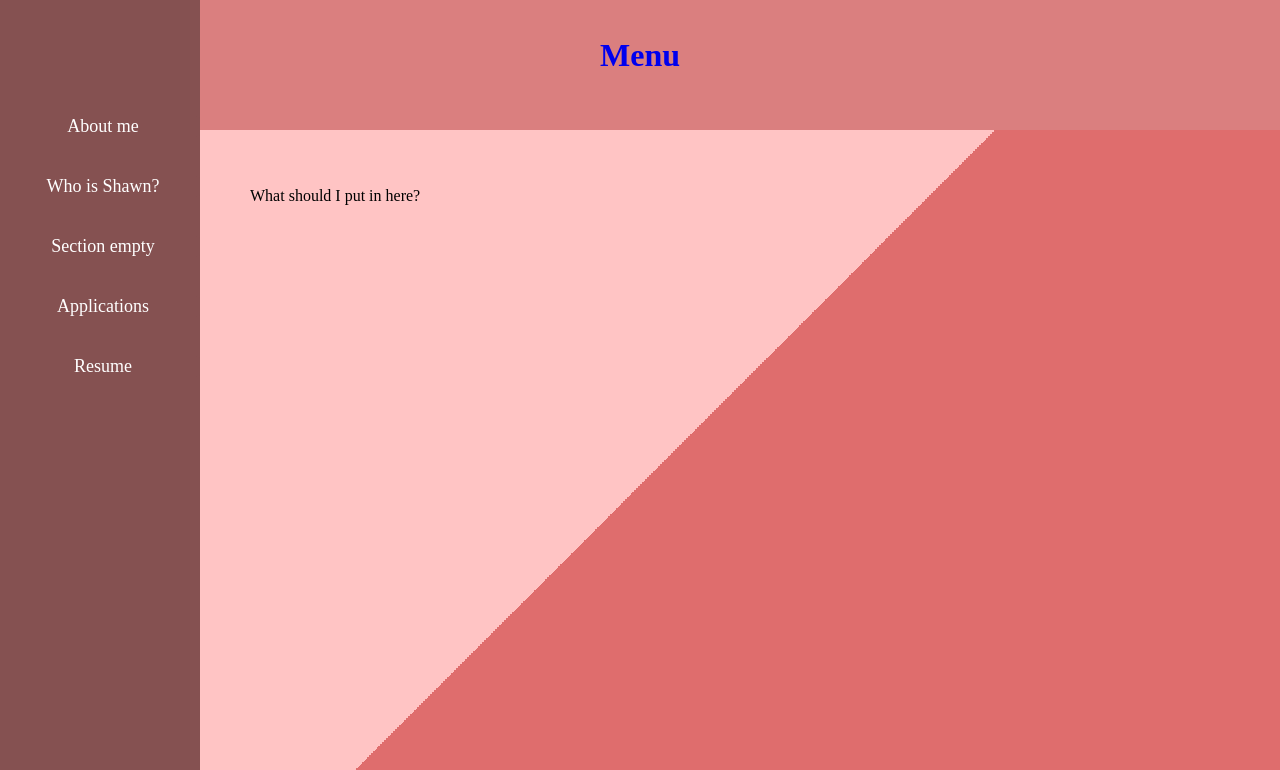
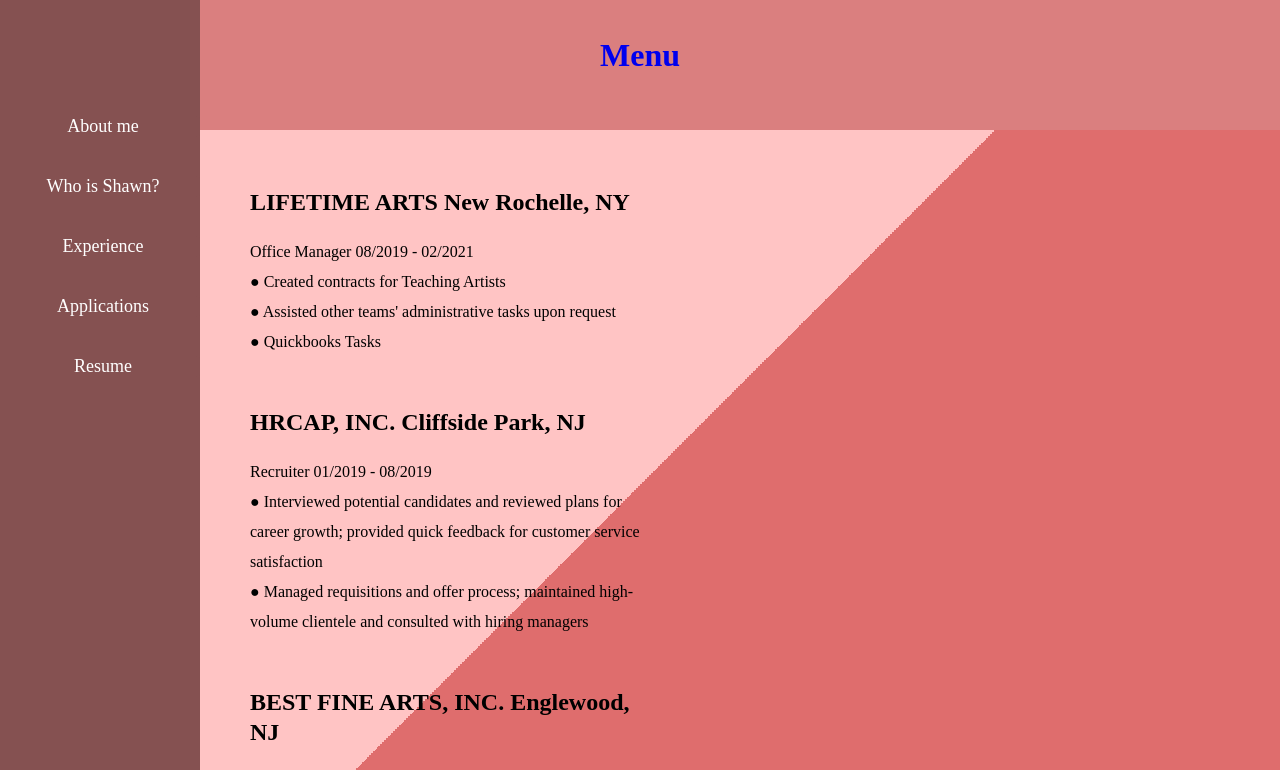
Before and after one commit to schoi0115/profile2023, a React (Create React App) app: page /page2 in a window 1280 px wide. Shown: the top 770 px of the page. Built offline with nearby package versions, Linux system fonts and the light colour scheme; the HTML template or start-up script is replaced by a standard one.

Commit message:
expereience added

```diff
--- a/src/App.css
+++ b/src/App.css
@@ -61,8 +61,20 @@
   font-size: 28px;
 }
 
+.resumePreview{
+  cursor: grab;
+}
 
+.experience{
+  font-family: Comfortaa;
+  inline-size: 40%;
+  line-height: 30px;
 
+}
+.experience .experience1{
+  font-family: Comfortaa;
+  inline-size: 70%;
+}
 
 .navber{
   background-color: lightblue;
--- a/src/Page2.js
+++ b/src/Page2.js
@@ -8,7 +8,44 @@
 
     return (
         <div className="typearea">
-            What should I put in here?
+            <p className="experience">
+                <h2>
+                LIFETIME ARTS New Rochelle, NY
+                </h2>
+                Office Manager 08/2019 - 02/2021
+                <br />
+                ● Created contracts for Teaching Artists
+                <br />
+                ● Assisted other teams' administrative tasks upon request
+                <br />
+                ● Quickbooks Tasks
+                <br />
+                <br />
+
+                <h2>
+                HRCAP, INC. Cliffside Park, NJ
+                </h2>
+
+                Recruiter 01/2019 - 08/2019
+                <br />
+                ● Interviewed potential candidates and reviewed plans for career growth; provided quick feedback for customer service
+                satisfaction
+                <br />
+                ● Managed requisitions and offer process; maintained high-volume clientele and consulted with hiring managers
+                <br />
+                <br />
+                <h2>
+                BEST FINE ARTS, INC. Englewood, NJ
+                </h2>
+
+                General Manager 01/2016 - 05/2018
+                <br />
+                ● Developed and maintained business relationships with domestic and international companies (i.e, TJX: T.J. Maxx, HomeGoods and HomeSense)
+                <br />
+                ● Analyzed monthly and annual sales; performed monthly and yearly closing reports using Quickbooks
+                <br />
+
+            </p>
         </div>
 
     );
--- a/src/Page4.js
+++ b/src/Page4.js
@@ -13,7 +13,7 @@
         <div className="typearea">
 
             <h1>Shawn Choi</h1>
-            <a onClick={onResumeClick}> Resume (Click to see the preview) </a>
+            <a className="resumePreview" onClick={onResumeClick}> Resume (Click to see the preview) </a>
             <br />
             <br />
             <a href={pdf} download>Click to download my Resume</a>
--- a/src/Sidebar.js
+++ b/src/Sidebar.js
@@ -14,7 +14,7 @@
         cName: 'nav-text',
     },
     {
-        title: 'Section empty',
+        title: 'Experience',
         path: '/page2',
         cName: 'nav-text',
     },
```
